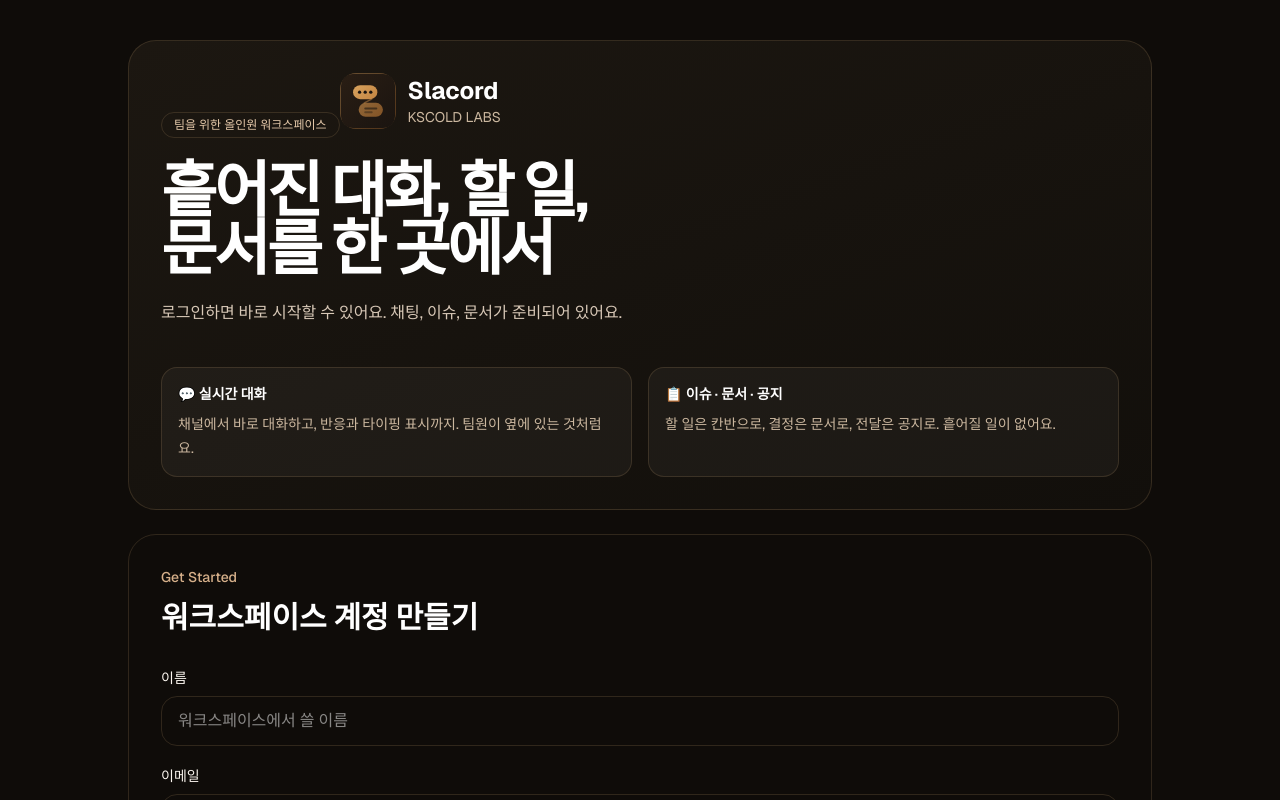
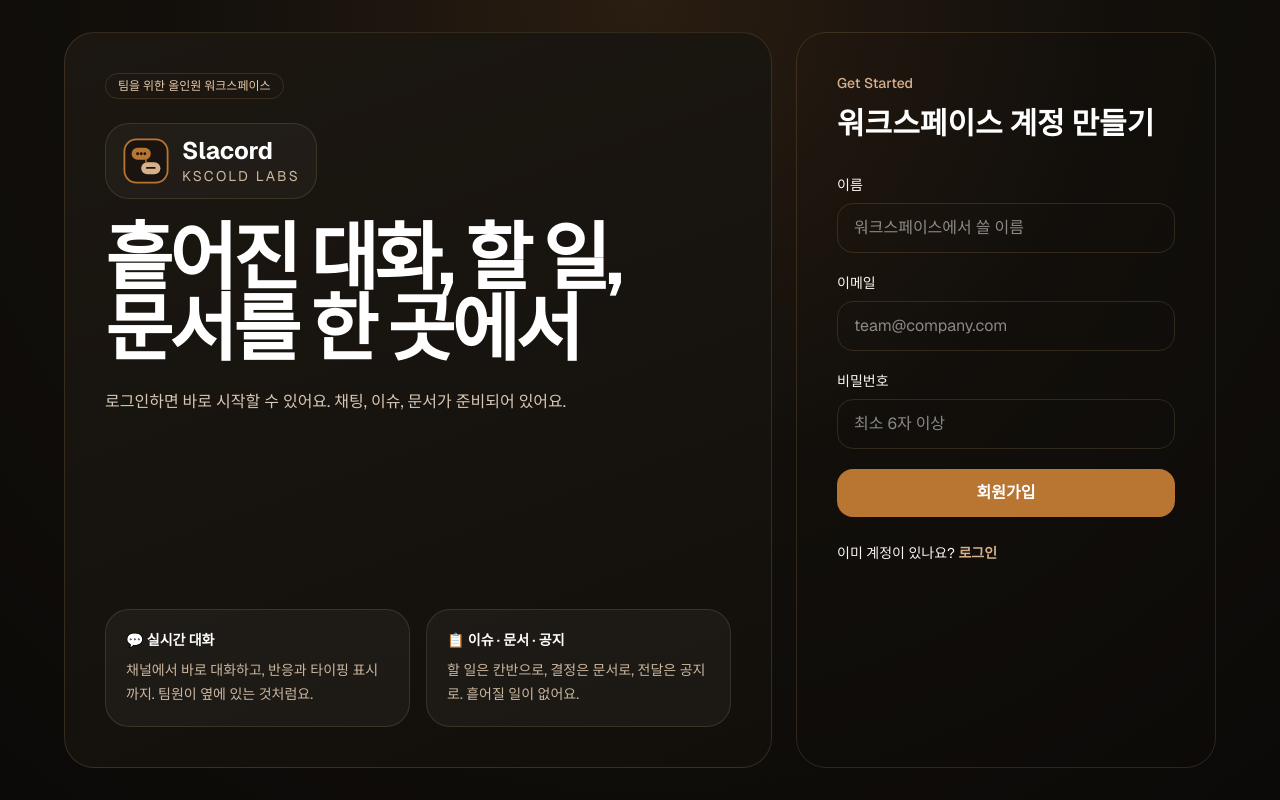
Before and after one commit to kscold/slacord, a Next.js app in the folder packages/web/: page /auth/register in a window 1280 px wide. Shown: the top 800 px of the page. Built offline with nearby package versions, Linux system fonts and the light colour scheme.

Commit message:
refactor(frontend): 랜딩/인증 레이아웃 미세 조정 + logo.svg로 통일

```diff
--- a/packages/web/src/widgets/auth/ui/AuthShell.tsx
+++ b/packages/web/src/widgets/auth/ui/AuthShell.tsx
@@ -15,33 +15,37 @@
 
 export function AuthShell({ title, description, alternateHref, alternateLabel, alternateText, children }: Props) {
     return (
-        <div className="min-h-screen bg-bg-primary px-3 py-4 sm:px-4 sm:py-10">
-            <div className="mx-auto grid min-h-[calc(100vh-2rem)] max-w-5xl gap-4 sm:min-h-[calc(100vh-5rem)] sm:gap-6 lg:grid-cols-[1.1fr,0.9fr]">
-                <section className="rounded-[28px] border border-border-primary bg-[linear-gradient(160deg,#1c1711_0%,#120f0b_100%)] p-5 sm:p-8">
-                    <p className="mb-6 inline-flex rounded-full border border-white/10 px-3 py-1 text-xs text-[#e5c9aa]">{siteConfig.badge}</p>
-                    <Link href="/" className="mb-8 inline-flex items-center gap-3">
-                        <Image src="/assets/slacord-logo.svg" alt="Slacord Logo" width={56} height={56} className="rounded-2xl" />
-                        <div>
-                            <p className="text-2xl font-bold text-white">{siteConfig.name}</p>
-                            <p className="text-sm text-[#cbb79f]">{siteConfig.footerLabel}</p>
+        <div className="min-h-screen bg-[radial-gradient(circle_at_top,#2a1d11_0%,#120f0b_46%,#0c0a08_100%)] px-3 py-4 sm:px-4 sm:py-8 lg:px-6">
+            <div className="mx-auto grid max-w-6xl gap-4 lg:min-h-[calc(100vh-4rem)] lg:grid-cols-[minmax(0,1fr)_minmax(360px,420px)] lg:gap-6">
+                <section className="overflow-hidden rounded-[30px] border border-border-primary bg-[linear-gradient(160deg,#1c1711_0%,#120f0b_100%)] p-5 sm:p-8 lg:p-10">
+                    <div className="flex h-full flex-col gap-8 lg:justify-between">
+                        <div className="flex flex-col gap-5 sm:gap-6">
+                            <p className="w-fit rounded-full border border-white/10 px-3 py-1 text-xs text-[#e5c9aa]">{siteConfig.badge}</p>
+                            <Link href="/" className="flex w-fit items-center gap-3 rounded-[24px] border border-white/8 bg-white/[0.03] px-4 py-3">
+                                <Image src="/logo.svg" alt="Slacord Logo" width={48} height={48} className="shrink-0 rounded-xl" />
+                                <div className="min-w-0">
+                                    <p className="text-xl font-bold leading-tight text-white sm:text-2xl">{siteConfig.name}</p>
+                                    <p className="text-xs tracking-[0.16em] text-[#cbb79f] sm:text-sm">{siteConfig.footerLabel}</p>
                                 </div>
                             </Link>
-                    <h1 className="max-w-md text-[clamp(2.2rem,7vw,3.8rem)] font-bold leading-[0.96] tracking-[-0.05em] text-white">
+                            <h1 className="max-w-2xl text-[clamp(2.1rem,7vw,4.6rem)] font-bold leading-[0.96] tracking-[-0.05em] text-white text-balance">
                                 {siteConfig.headline}
                             </h1>
-                    <p className="mt-5 max-w-lg text-sm leading-7 text-[#d8c8b7] sm:text-base">{siteConfig.authDescription}</p>
-                    <div className="mt-10 grid gap-4 sm:grid-cols-2">
-                        <div className="rounded-2xl border border-white/8 bg-white/4 p-4">
+                            <p className="max-w-xl text-sm leading-7 text-[#d8c8b7] sm:text-base">{siteConfig.authDescription}</p>
+                        </div>
+                        <div className="grid gap-4 md:grid-cols-2">
+                            <div className="rounded-[24px] border border-white/8 bg-white/4 p-4 sm:p-5">
                                 <p className="text-sm font-semibold text-white">💬 실시간 대화</p>
                                 <p className="mt-2 text-sm leading-6 text-[#cbb79f]">채널에서 바로 대화하고, 반응과 타이핑 표시까지. 팀원이 옆에 있는 것처럼요.</p>
                             </div>
-                        <div className="rounded-2xl border border-white/8 bg-white/4 p-4">
+                            <div className="rounded-[24px] border border-white/8 bg-white/4 p-4 sm:p-5">
                                 <p className="text-sm font-semibold text-white">📋 이슈 · 문서 · 공지</p>
                                 <p className="mt-2 text-sm leading-6 text-[#cbb79f]">할 일은 칸반으로, 결정은 문서로, 전달은 공지로. 흩어질 일이 없어요.</p>
                             </div>
                         </div>
+                    </div>
                 </section>
-                <section className="rounded-[28px] border border-border-primary bg-bg-secondary p-5 sm:p-8">
+                <section className="rounded-[30px] border border-border-primary bg-bg-secondary p-5 sm:p-8 lg:p-10">
                     <p className="text-sm font-medium text-[#d6b08a]">{title}</p>
                     <h2 className="mt-3 text-2xl font-bold leading-tight text-white sm:text-3xl">{description}</h2>
                     <div className="mt-8">{children}</div>
--- a/packages/web/src/widgets/marketing/ui/HeroSection.tsx
+++ b/packages/web/src/widgets/marketing/ui/HeroSection.tsx
@@ -22,12 +22,11 @@
             </video>
             <div className="absolute inset-0 bg-gradient-to-b from-transparent via-[#120f0b]/60 to-[#120f0b]" />
 
-            <div className="relative mx-auto max-w-6xl px-4 py-16 sm:px-6 sm:py-24 lg:py-32">
-                {/* Hero content - centered */}
+            <div className="relative mx-auto max-w-6xl px-4 py-14 sm:px-6 sm:py-20 lg:py-28">
                 <div className="mx-auto max-w-3xl text-center">
                     <div className="inline-flex items-center gap-2 rounded-full border border-white/10 bg-black/20 px-4 py-1.5">
                         <Image
-                            src="/assets/slacord-logo.svg"
+                            src="/logo.svg"
                             alt=""
                             width={20}
                             height={20}
@@ -35,7 +34,7 @@
                         />
                         <span className="text-xs font-medium text-[#e2c29a]">{siteConfig.badge}</span>
                     </div>
-                    <h1 className="mt-6 text-[clamp(2.4rem,7vw,4.5rem)] font-bold leading-[1.05] tracking-[-0.04em] text-white text-balance sm:mt-8">
+                    <h1 className="mt-6 text-[clamp(2.3rem,8vw,4.5rem)] font-bold leading-[1.02] tracking-[-0.05em] text-white text-balance sm:mt-8">
                         {siteConfig.headline}
                     </h1>
                     <p className="mx-auto mt-5 max-w-xl text-base leading-7 text-[#d7c5b3] sm:mt-6 sm:text-lg sm:leading-8">
@@ -57,8 +56,7 @@
                     </div>
                 </div>
 
-                {/* Metrics cards */}
-                <div className="mx-auto mt-14 grid max-w-3xl gap-3 sm:mt-20 sm:grid-cols-3 sm:gap-4">
+                <div className="mx-auto mt-12 grid max-w-3xl gap-3 sm:mt-16 sm:grid-cols-3 sm:gap-4">
                     {metrics.map((item) => (
                         <div
                             key={item.label}
--- a/packages/web/src/widgets/marketing/ui/MarketingHeader.tsx
+++ b/packages/web/src/widgets/marketing/ui/MarketingHeader.tsx
@@ -5,23 +5,23 @@
 export function MarketingHeader() {
     return (
         <header className="relative z-10 border-b border-white/8 bg-black/10 backdrop-blur-md">
-            <div className="mx-auto flex max-w-6xl items-center justify-between px-4 py-3 sm:px-6 sm:py-4">
-                <Link href="/" className="flex items-center gap-3">
+            <div className="mx-auto grid max-w-6xl gap-3 px-4 py-3 sm:px-6 sm:py-4 lg:grid-cols-[1fr_auto] lg:items-center">
+                <Link href="/" className="flex min-w-0 items-center gap-3">
                     <Image
-                        src="/assets/slacord-logo.svg"
+                        src="/logo.svg"
                         alt="Slacord"
                         width={40}
                         height={40}
-                        className="rounded-xl"
+                        className="shrink-0 rounded-xl"
                     />
-                    <div>
+                    <div className="min-w-0">
                         <p className="text-lg font-bold leading-tight text-white sm:text-xl">{siteConfig.name}</p>
-                        <p className="text-[10px] tracking-[0.15em] text-[#c9ab84] sm:text-[11px]">
+                        <p className="truncate text-[10px] tracking-[0.15em] text-[#c9ab84] sm:text-[11px]">
                             {siteConfig.footerLabel}
                         </p>
                     </div>
                 </Link>
-                <nav className="flex items-center gap-2 sm:gap-3">
+                <nav className="grid grid-cols-2 gap-2 sm:w-auto sm:auto-cols-max sm:grid-flow-col sm:gap-3">
                     <Link
                         href="/auth/login"
                         className="flex min-h-10 items-center justify-center rounded-full border border-white/8 px-4 py-2 text-sm text-text-secondary transition hover:border-white/16 hover:text-white sm:min-h-11 sm:px-5"
```
Lines whose indentation alone changed are shown as unchanged.
